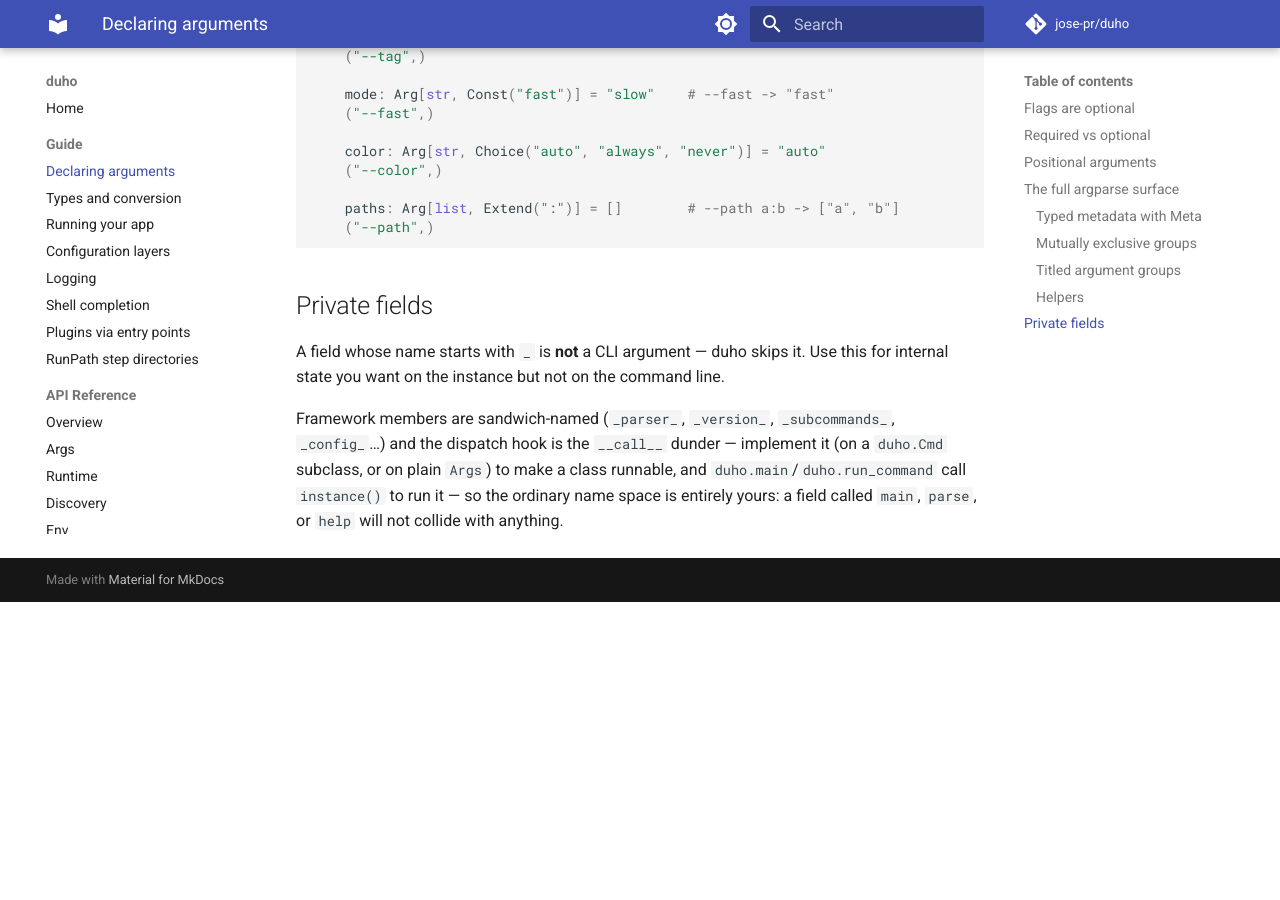
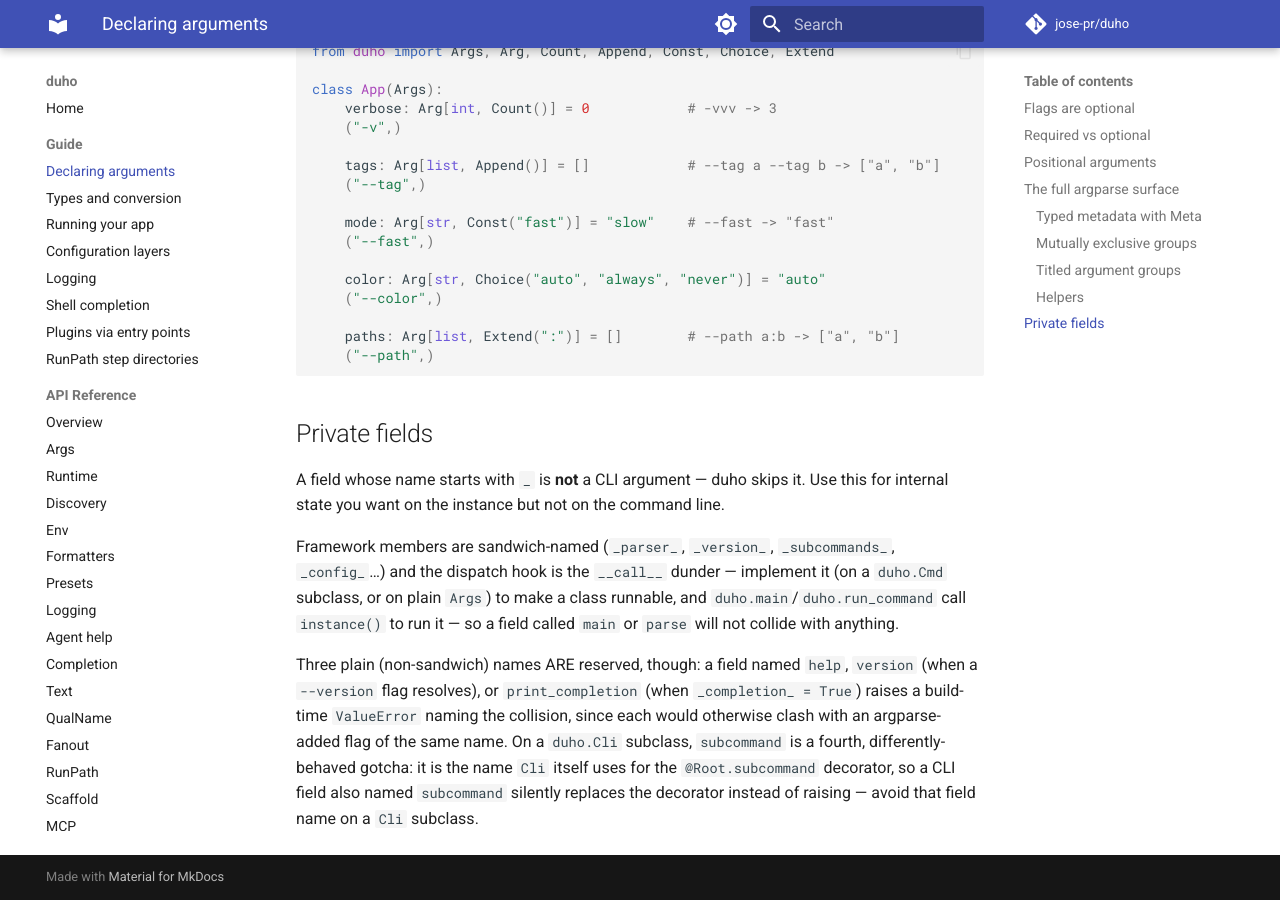
Before and after one commit to jose-pr/duho, an MkDocs documentation site: the page built from docs/guide/arguments.md, in a window 1280 px wide and 900 px high, scrolled down 3836 px. Built offline with MkDocs 1.6.1 and Material for MkDocs 9.7.7, drawn with Linux system fonts in a browser that asks for light colours; comment, search, counter and statistics services are not loaded; before the commit the page ends 4438 px from its top, so only the background shows below that; some of the changed text lies outside the part shown.

Commit message:
docs: correct Meta's dest field and the reserved CLI field names
Meta never had a dest field (a field's dest is always its declared
name), but README and the arguments guide listed it as accepted; both
also claimed a Meta typo fails at class-definition time, which PEP 649
(3.14+) and future annotations make untrue. Documents the three names
that raise a build-time error (help, version, print_completion) and
the separate, non-raising subcommand gotcha on Cli, replacing a claim
that no field name collides with anything. config.md now lists the
instance provenance value, the missing-config-file-is-skipped rule,
and the empty-env-is-unset rule.

````diff
--- a/docs/guide/arguments.md
+++ b/docs/guide/arguments.md
@@ -115,8 +115,11 @@
 
 `NS(...)` is an untyped `argparse.Namespace`, so a misspelled key
 (`NS(hlep="oops")`) is silently dropped. `duho.Meta` is a dataclass with the
-same known fields — an unknown keyword is a `TypeError` at class-definition
-time, and only the fields you set are merged:
+same known fields EXCEPT `dest` — an unknown keyword is a `TypeError`, and
+only the fields you set are merged. That `TypeError` is raised as soon as the
+annotation is evaluated: at class-definition time on Python 3.9-3.13 with
+eager annotations, or at first parser build on 3.14+ (PEP 649), under string
+annotations, or with `from __future__ import annotations`:
 
 ```python
 from duho import Args, Arg, Meta
@@ -126,8 +129,11 @@
     ("--level",)
 ```
 
-`Meta` is the recommended, typo-safe form; `NS` keeps working. `Meta.kwargs` is
-the same raw `add_argument` escape hatch as `NS(kwargs=...)`.
+`Meta` is the recommended, typo-safe form; `NS` keeps working. A field's
+`dest` is always its declared name, so `Meta` has no `dest` field at all —
+`Meta(dest=...)` is a `TypeError` where `NS(dest=...)` would be silently
+ignored. `Meta.kwargs` is the same raw `add_argument` escape hatch as
+`NS(kwargs=...)`.
 
 Any metadata object exposing a str `.documentation` attribute (a PEP-727-style
 `Doc`) contributes help text, so `Arg[int, Doc("how many")]` works too.
@@ -204,6 +210,14 @@
 Framework members are sandwich-named (`_parser_`, `_version_`, `_subcommands_`,
 `_config_`…) and the dispatch hook is the `__call__` dunder — implement it (on a
 `duho.Cmd` subclass, or on plain `Args`) to make a class runnable, and
-`duho.main`/`duho.run_command` call `instance()` to run it — so the ordinary name
-space is entirely yours: a field called `main`, `parse`, or `help` will not
-collide with anything.
+`duho.main`/`duho.run_command` call `instance()` to run it — so a field called
+`main` or `parse` will not collide with anything.
+
+Three plain (non-sandwich) names ARE reserved, though: a field named `help`,
+`version` (when a `--version` flag resolves), or `print_completion` (when
+`_completion_ = True`) raises a build-time `ValueError` naming the collision,
+since each would otherwise clash with an argparse-added flag of the same
+name. On a `duho.Cli` subclass, `subcommand` is a fourth, differently-behaved
+gotcha: it is the name `Cli` itself uses for the `@Root.subcommand` decorator,
+so a CLI field also named `subcommand` silently replaces the decorator
+instead of raising — avoid that field name on a `Cli` subclass.
````
Also changed, not shown: README.md (+12 -6 lines), docs/guide/config.md (+11 -1 lines).
